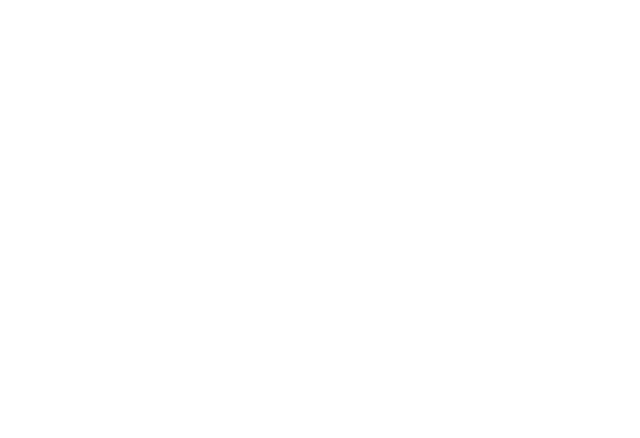
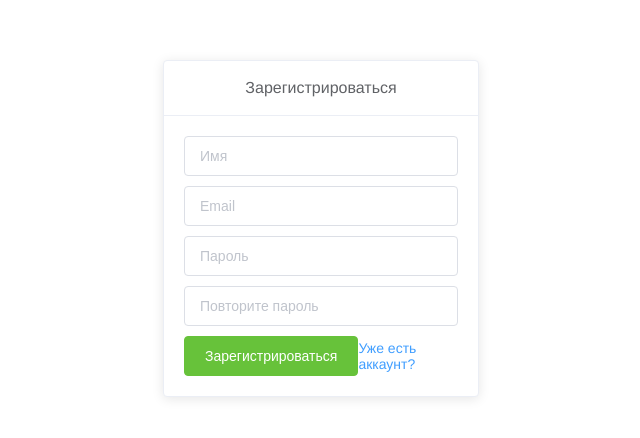
Before and after one commit to qoldy/llh, a Vue app: page /register in a window 1280 px wide. Shown: the part 130-568 px from the top of the page, without its empty margins (319-959 px from the left). Built offline with nearby package versions, Linux system fonts and the light colour scheme.

Commit message:
Сделал страницу регистрации

```diff
--- a/src/router/index.js
+++ b/src/router/index.js
@@ -13,6 +13,11 @@
     path: "/login",
     name: "login",
     component: () => import("../views/Login.vue")
+  },
+  {
+    path: "/register",
+    name: "register",
+    component: () => import("../views/Register")
   }
 ];
 
--- /dev/null
+++ b/src/views/Register.vue
@@ -0,0 +1,92 @@
+<template>
+  <el-row>
+    <el-col :offset="9" :md="6" class="col">
+      <el-card class="box-card card">
+        <div slot="header" class="clearfix card__header">
+          <h3>Зарегистрироваться</h3>
+        </div>
+        <form action="#" @submit.prevent="submitHandler">
+          <el-input placeholder="Имя" class="input" v-model="name"></el-input>
+          <el-input
+            placeholder="Email"
+            class="input"
+            v-model="email"
+          ></el-input>
+          <el-input
+            placeholder="Пароль"
+            class="input"
+            v-model="password"
+            show-password
+          ></el-input>
+          <el-input
+            placeholder="Повторите пароль"
+            class="input"
+            v-model="passwordConfirmation"
+            show-password
+          ></el-input>
+          <div class="card__footer">
+            <el-button
+              type="success"
+              native-type="submit"
+              :loading="isSubmitting"
+              >Зарегистрироваться
+            </el-button>
+            <router-link :to="{ name: 'login' }">Уже есть аккаунт?</router-link>
+          </div>
+        </form>
+      </el-card>
+    </el-col>
+  </el-row>
+</template>
+
+<script>
+import { getterTypes } from "@/store/auth";
+import { mapGetters } from "vuex";
+
+export default {
+  name: "Register",
+  data() {
+    return {
+      name: "",
+      email: "",
+      password: "",
+      passwordConfirmation: ""
+    };
+  },
+  computed: {
+    ...mapGetters({
+      isSubmitting: getterTypes.isSubmitting
+    })
+  },
+  methods: {
+    submitHandler() {}
+  }
+};
+</script>
+
+<style scoped lang="scss">
+.col {
+  min-height: calc(100vh - 100px);
+  display: flex;
+  align-items: center;
+}
+
+.card {
+  width: 100%;
+}
+
+.card__header {
+  display: flex;
+  justify-content: center;
+}
+
+.input {
+  margin-bottom: 10px;
+}
+
+.card__footer {
+  display: flex;
+  align-items: center;
+  justify-content: space-between;
+}
+</style>
```
